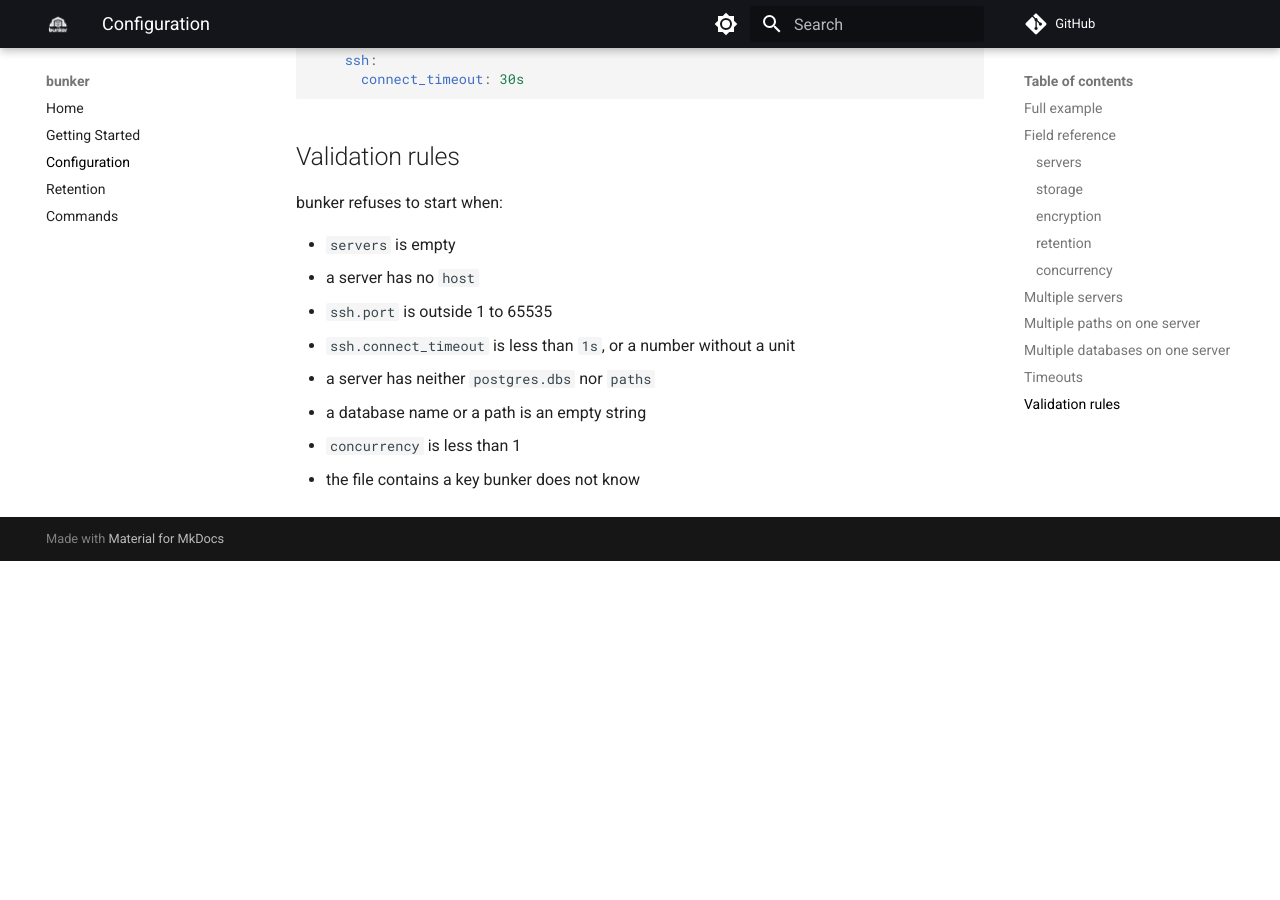
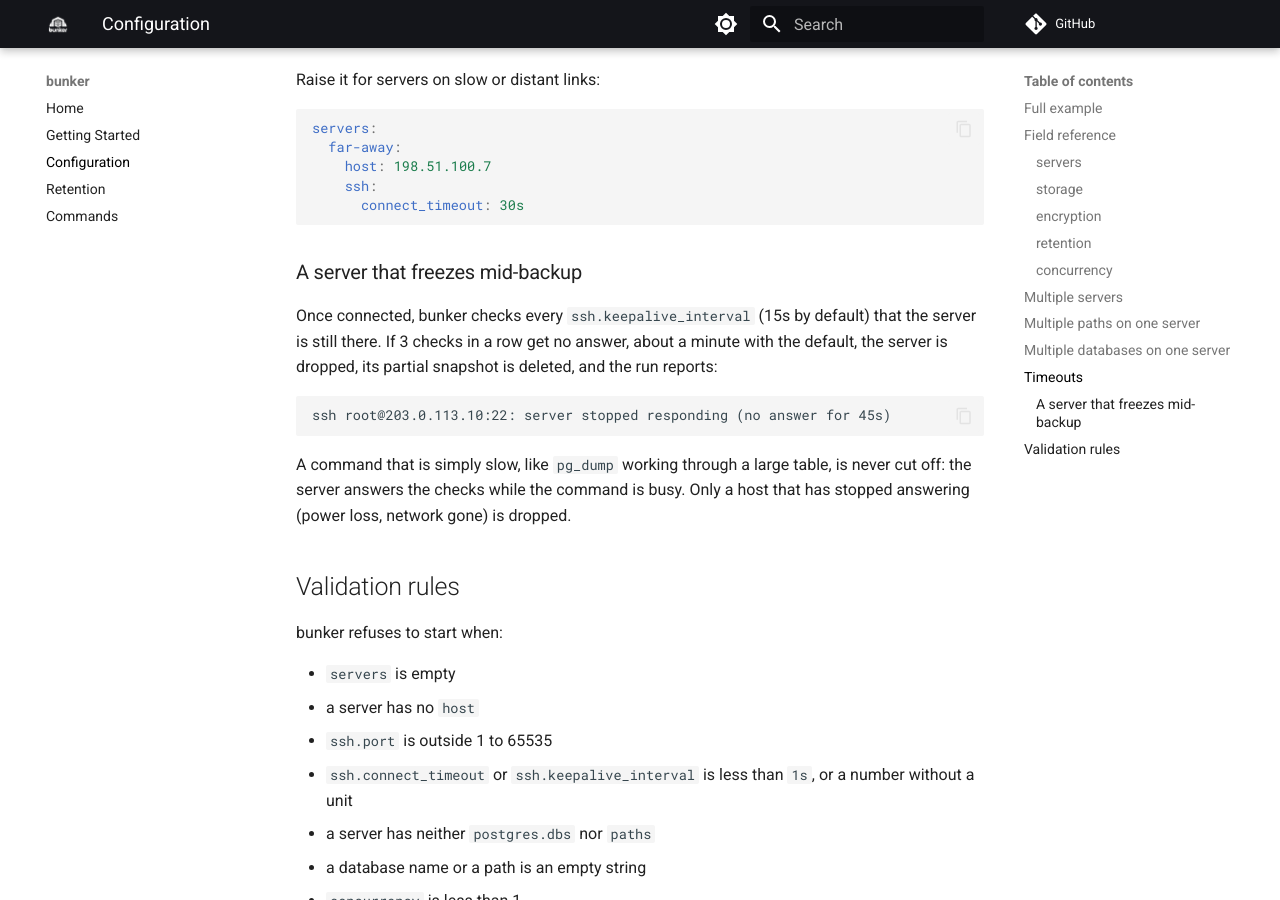
Before and after one commit to kushal1o1/bunker, an MkDocs documentation site: the page built from docs/configuration.md, in a window 1280 px wide and 900 px high, scrolled down 5774 px. Built offline with MkDocs 1.6.1 and Material for MkDocs 9.7.7, drawn with Linux system fonts in a browser that asks for light colours; comment, search, counter and statistics services are not loaded; before the commit the page ends 6335 px from its top, so only the background shows below that; some of the changed text lies outside the part shown.

Commit message:
docs: update docs to include timeouts and keepalive fields iref(#11)

````diff
--- a/docs/configuration.md
+++ b/docs/configuration.md
@@ -23,6 +23,7 @@ servers:
       key: ~/.ssh/bunker_ed25519
       known_hosts: ~/.ssh/known_hosts
       connect_timeout: 10s         # give up on a host that does not answer
+      keepalive_interval: 15s      # drop a server that freezes mid-backup
     backup:
       postgres:
         dbs: [shop_db, blog_db]    # several databases on one server
@@ -72,6 +73,7 @@ It is also the folder name under `storage.dir`.
 | `ssh.key` | path | `~/.ssh/id_ed25519` | no | private key used to log in |
 | `ssh.known_hosts` | path | `~/.ssh/known_hosts` | no | the server's host key must already be in this file |
 | `ssh.connect_timeout` | duration | `10s` | no | how long to wait for the server to answer, for the TCP connect and again for the SSH handshake; write it with a unit (`30s`, `1m`), at least `1s` |
+| `ssh.keepalive_interval` | duration | `15s` | no | how often a connected server is checked; after 3 checks in a row go unanswered the server is dropped; at least `1s` |
 | `backup.postgres.dbs` | list of strings | | see below | databases to dump with `pg_dump -Fc` |
 | `backup.postgres.user` | string | | no | passed as `pg_dump -U` |
 | `backup.postgres.host` | string | | no | passed as `pg_dump -h`; leave empty to use the local socket |
@@ -225,6 +227,21 @@ servers:
       connect_timeout: 30s
 ```
 
+### A server that freezes mid-backup
+
+Once connected, bunker checks every `ssh.keepalive_interval` (15s by default)
+that the server is still there. If 3 checks in a row get no answer, about a
+minute with the default, the server is dropped, its partial snapshot is
+deleted, and the run reports:
+
+```
+ssh root@203.0.113.10:22: server stopped responding (no answer for 45s)
+```
+
+A command that is simply slow, like `pg_dump` working through a large table,
+is never cut off: the server answers the checks while the command is busy.
+Only a host that has stopped answering (power loss, network gone) is dropped.
+
 ## Validation rules
 
 bunker refuses to start when:
@@ -232,7 +249,8 @@ bunker refuses to start when:
 - `servers` is empty
 - a server has no `host`
 - `ssh.port` is outside 1 to 65535
-- `ssh.connect_timeout` is less than `1s`, or a number without a unit
+- `ssh.connect_timeout` or `ssh.keepalive_interval` is less than `1s`, or a
+  number without a unit
 - a server has neither `postgres.dbs` nor `paths`
 - a database name or a path is an empty string
 - `concurrency` is less than 1
````
Also changed, not shown: docs/COMMANDS.md (+4 -3 lines).
